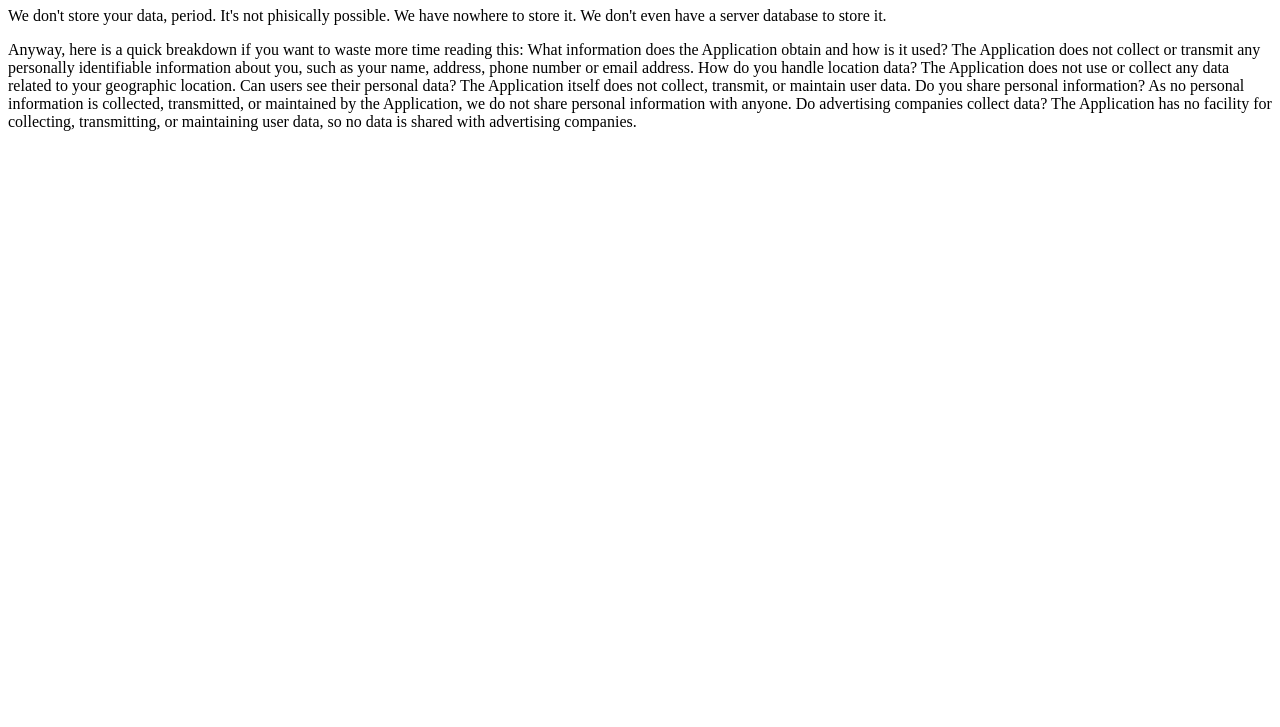
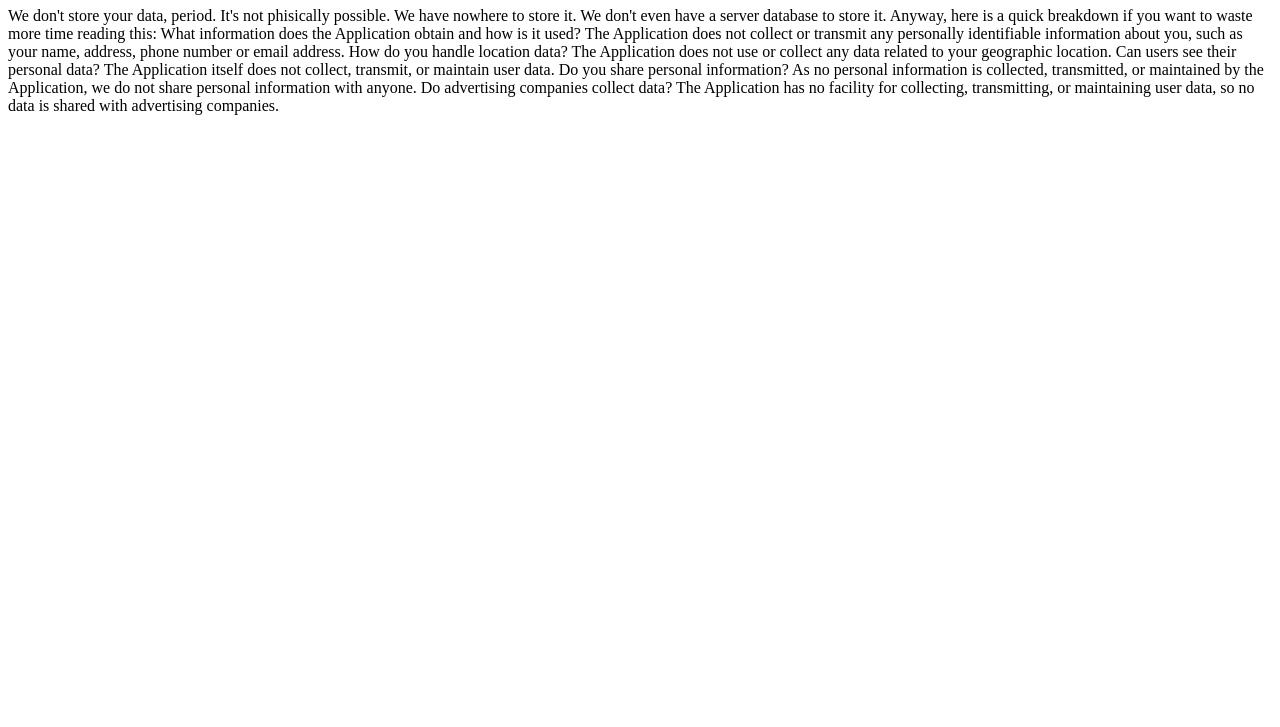
Before and after one commit to kloudxofficial/kloudxofficial.github.io, a plain HTML site: page index.html in a window 1280 px wide. Shown: the part 73-800 px from the top of the page. Drawn offline with Linux system fonts and the light colour scheme.

Commit message:
Update index.html

```diff
--- a/index.html
+++ b/index.html
@@ -5,8 +5,7 @@
 </h1>
 <p>We don't store your data, period.
   It's not phisically possible. We have nowhere to store it. We don't even have a server database to store it.
-  </p>
-<p>Anyway, here is a quick breakdown if you want to waste more time reading this:
+ Anyway, here is a quick breakdown if you want to waste more time reading this:
   What information does the Application obtain and how is it used?
 The Application does not collect or transmit any personally identifiable information about you, such as your name, address, phone number or email address.
 
```
